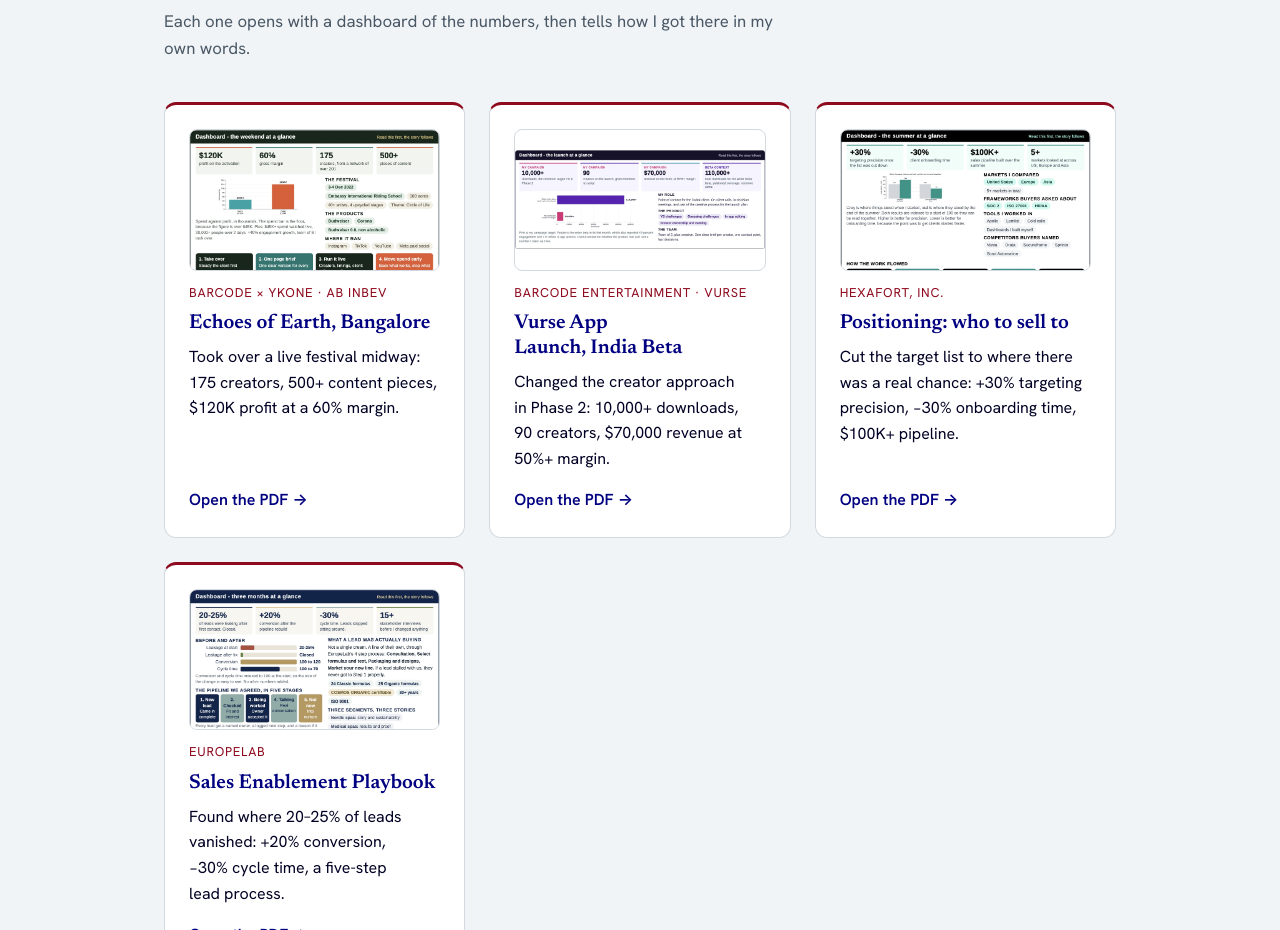
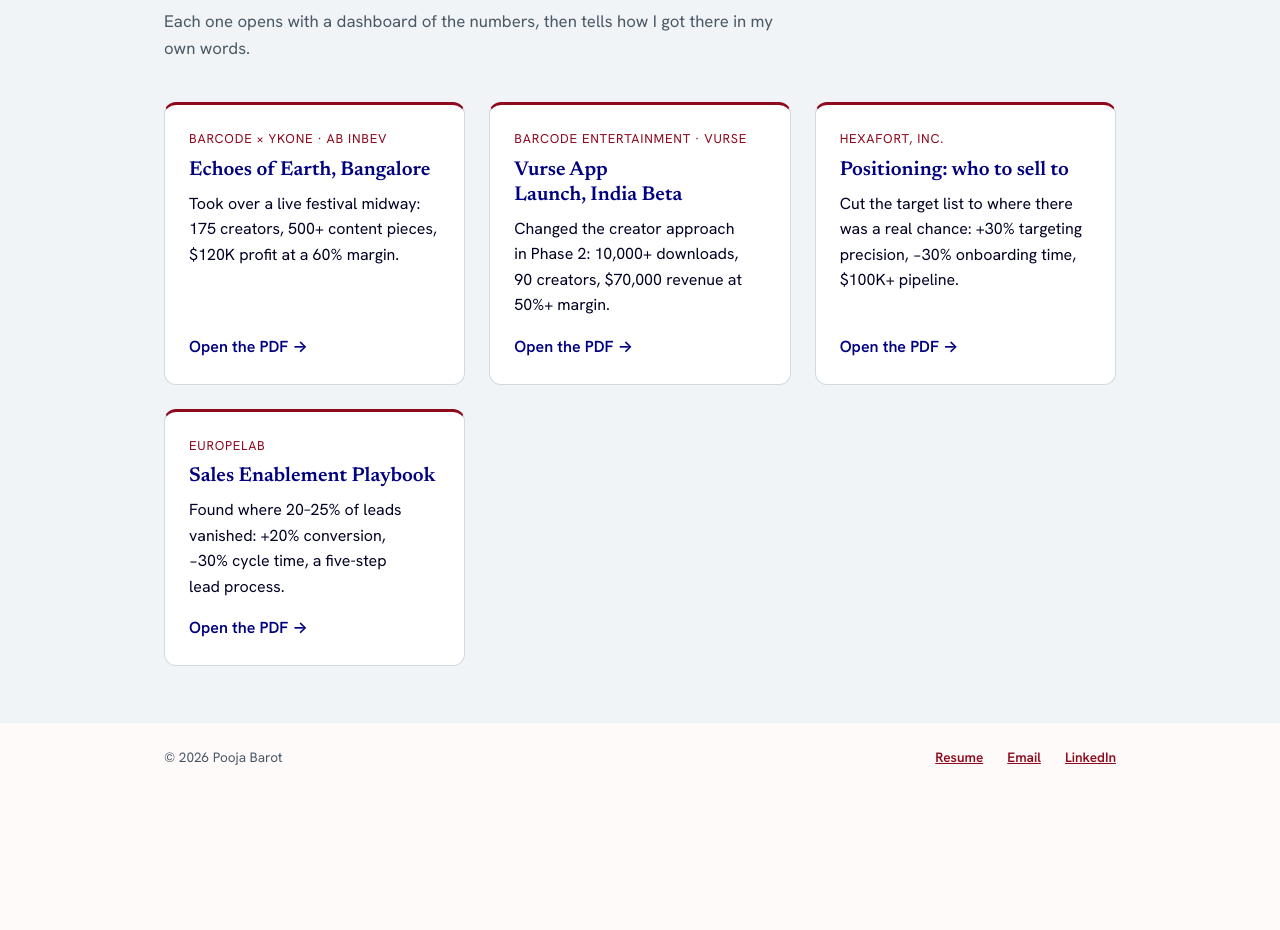
Before and after one commit to BarotPooh/pooja-portfolio, a plain HTML site: page projects.html in a window 1280 px wide. Shown: the part 1980-2910 px from the top of the page. After the commit the page ends 2773 px from the top, so only its background shows below. Drawn offline with Linux system fonts and the light colour scheme.

Commit message:
fix(case-studies): drop card thumbnails and festival photo
Keeps the framed dashboards on the case pages; Projects cards return to
text-only.

Co-Authored-By: Claude Sonnet 5.5 <noreply@anthropic.com>

```diff
--- a/projects.html
+++ b/projects.html
@@ -18,7 +18,7 @@
   <link rel="preconnect" href="https://fonts.gstatic.com" crossorigin />
   <link href="https://fonts.googleapis.com/css2?family=Hanken+Grotesk:wght@400;500;600;700&family=Newsreader:opsz,wght@6..72,400;6..72,500;6..72,600&display=swap" rel="stylesheet" />
   <link rel="icon" href="assets/favicon.svg" type="image/svg+xml" />
-  <link rel="stylesheet" href="styles.css?v=31" />
+  <link rel="stylesheet" href="styles.css?v=32" />
 </head>
 <body>
   <a class="skip-link" href="#main">Skip to main content</a>
@@ -139,28 +139,24 @@
         </p>
         <ul class="pdf-grid reveal">
           <li><a class="pdf-card" href="assets/case-studies/echoes-of-earth-barcode.pdf" target="_blank" rel="noopener">
-            <img class="pdf-card-thumb" src="assets/case-studies/barcode-dashboard.webp" width="1594" height="963" alt="" loading="lazy" />
             <p class="pdf-card-org">Barcode &times; YKONE &middot; AB InBev</p>
             <h3>Echoes of Earth, Bangalore</h3>
             <p>Took over a live festival midway: 175 creators, 500+ content pieces, $120K profit at a 60% margin.</p>
             <span class="pdf-card-action">Open the PDF <span aria-hidden="true">&rarr;</span></span>
           </a></li>
           <li><a class="pdf-card" href="assets/case-studies/vurse-india-launch.pdf" target="_blank" rel="noopener">
-            <img class="pdf-card-thumb pdf-card-thumb--wide" src="assets/case-studies/vurse-dashboard.webp" width="1652" height="655" alt="" loading="lazy" />
             <p class="pdf-card-org">Barcode Entertainment &middot; Vurse</p>
             <h3>Vurse App Launch, India Beta</h3>
             <p>Changed the creator approach in Phase 2: 10,000+ downloads, 90 creators, $70,000 revenue at 50%+ margin.</p>
             <span class="pdf-card-action">Open the PDF <span aria-hidden="true">&rarr;</span></span>
           </a></li>
           <li><a class="pdf-card" href="assets/case-studies/hexafort-positioning.pdf" target="_blank" rel="noopener">
-            <img class="pdf-card-thumb" src="assets/case-studies/hexafort-dashboard.webp" width="1616" height="1332" alt="" loading="lazy" />
             <p class="pdf-card-org">Hexafort, Inc.</p>
             <h3>Positioning: who to sell to</h3>
             <p>Cut the target list to where there was a real chance: +30% targeting precision, &minus;30% onboarding time, $100K+ pipeline.</p>
             <span class="pdf-card-action">Open the PDF <span aria-hidden="true">&rarr;</span></span>
           </a></li>
           <li><a class="pdf-card" href="assets/case-studies/europelab-sales-enablement.pdf" target="_blank" rel="noopener">
-            <img class="pdf-card-thumb" src="assets/case-studies/europelab-dashboard.webp" width="1593" height="975" alt="" loading="lazy" />
             <p class="pdf-card-org">EuropeLab</p>
             <h3>Sales Enablement Playbook</h3>
             <p>Found where 20&ndash;25% of leads vanished: +20% conversion, &minus;30% cycle time, a five-step lead process.</p>
--- a/styles.css
+++ b/styles.css
@@ -2326,9 +2326,6 @@ button:focus-visible {
 
 /* Case-study dashboards */
 .case-dash { margin: var(--space-4) 0 var(--space-2); }
-.case-dash-photo { display: block; width: 100%; height: auto; margin-bottom: var(--space-3); border-radius: 12px; }
 .case-dash-link { display: block; border: 1px solid color-mix(in srgb, var(--color-slate) 35%, white); border-radius: 14px; overflow: hidden; box-shadow: 0 8px 28px rgba(0, 0, 128, 0.08); background: #fff; }
 .case-dash-link img { display: block; width: 100%; height: auto; }
 .case-dash figcaption { margin-top: 0.6rem; font-size: 0.9rem; color: var(--color-slate-dark, #4a5b6c); }
-.pdf-card-thumb { display: block; width: 100%; height: auto; aspect-ratio: 16 / 9; object-fit: cover; object-position: top; border: 1px solid color-mix(in srgb, var(--color-slate) 30%, white); border-radius: 8px; margin-bottom: 0.25rem; }
-.pdf-card-thumb--wide { object-fit: contain; object-position: center; background: #fff; }
```
Also changed, not shown: about.html (+1 -1 lines), contact.html (+1 -1 lines), education.html (+1 -1 lines), experience.html (+1 -1 lines), index.html (+1 -1 lines), project-asu.html (+1 -1 lines), project-automation.html (+1 -1 lines), project-europelab.html (+1 -1 lines), project-festival.html (+1 -2 lines), project-hexafort.html (+1 -1 lines), skills.html (+1 -1 lines), tools.html (+1 -1 lines), assets/case-studies/barcode-photo.webp (deleted).
